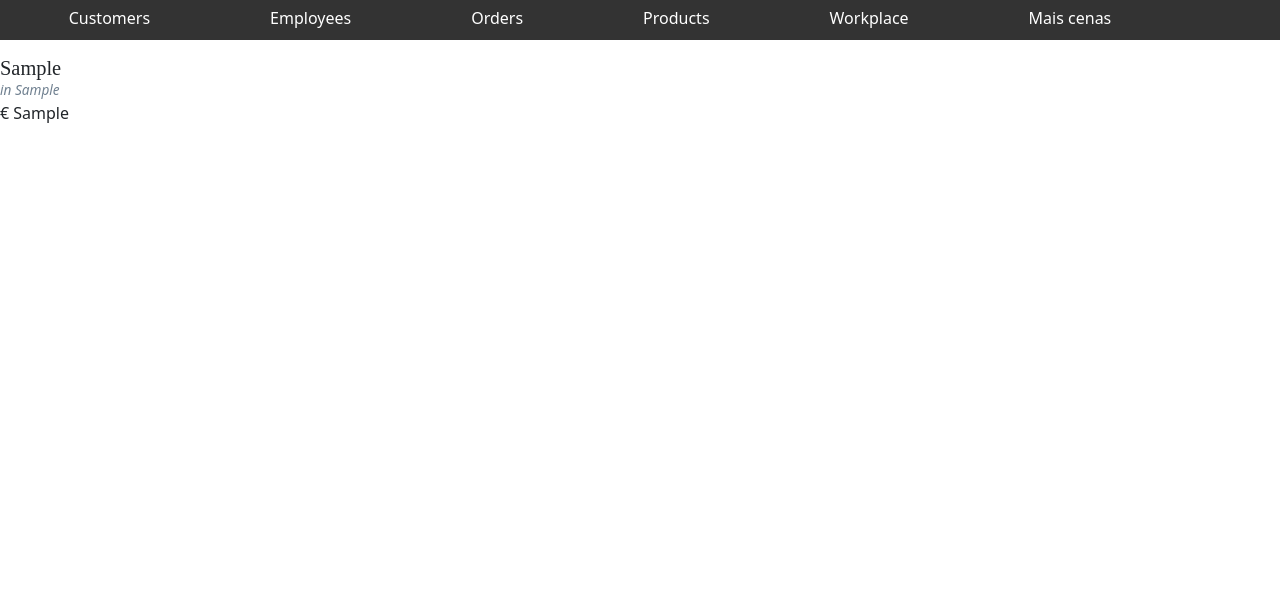
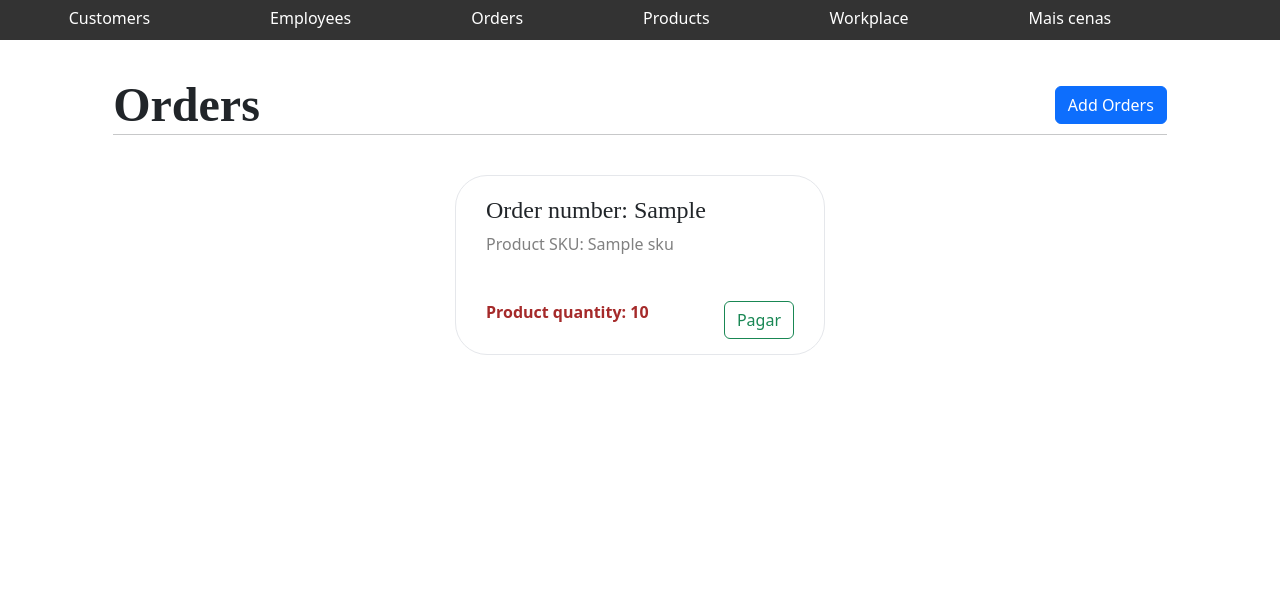
Before and after one commit to joaolscosta/BD-Project, a Flask app: template entrega3/workspace/app/templates/orders/orders_index.html in a window 1280 px wide. Shown: the top 615 px of the page. Run offline with Flask 3, Linux system fonts and the light colour scheme; the template is opened without the code that fills it: most values are stand-ins (such as "Sample title", 1, 10 or a date in 2020); some libraries are stand-ins or nearby versions.

Commit message:
orders page

```diff
--- a/entrega3/workspace/app/app.py
+++ b/entrega3/workspace/app/app.py
@@ -80,11 +80,11 @@ def orders_index():
 
     with pool.connection() as conn:
         with conn.cursor(row_factory=namedtuple_row) as cur:
-            orders = cur.execute(
+            contains = cur.execute(
                 """
-                SELECT cust_no, name, email
-                FROM customer
-                ORDER BY cust_no DESC;
+                SELECT order_no, sku, qty
+                FROM contains
+                ORDER BY order_no ;
                 """,
                 {},
             ).fetchall()
@@ -95,9 +95,9 @@ def orders_index():
         request.accept_mimetypes["application/json"]
         and not request.accept_mimetypes["text/html"]
     ):
-        return jsonify(orders)
+        return jsonify(contains)
 
-    return render_template("orders/orders_index.html", orders=orders)
+    return render_template("orders/orders_index.html", contains=contains)
 
 
 @app.route("/employee_index.html", methods=("GET",))
@@ -166,22 +166,6 @@ def product_detail(sku):
             log.debug(f"Found {cur.rowcount} rows.")
 
     return render_template("products/product.html", product=product)
-
-@app.route("/workplaces.html", methods=("GET",))
-def workplaces():
-    with pool.connection() as conn:
-        with conn.cursor(row_factory=namedtuple_row) as cur:
-            workplaces = cur.execute(
-                """
-                SELECT *
-                FROM workplace
-                """,
-                {},
-            ).fetchall()
-            log.debug(f"Found {cur.rowcount} rows.")
-
-    return render_template("workplaces/index.html", workplaces=workplaces)
-
 
 # @app.route("/accounts/<account_number>/update", methods=("GET", "POST"))
 # def account_update(account_number):
--- a/entrega3/workspace/app/templates/orders/orders_index.html
+++ b/entrega3/workspace/app/templates/orders/orders_index.html
@@ -1,15 +1,117 @@
-{% extends 'base/page.html' %} {% block header %}
+{% extends 'base/page.html' %}
+
+{% block header %}
 <h1>{% block title %}Orders{% endblock %}</h1>
-{% endblock %} {% block content %} {% for order in orders %}
-<article class="post"> <!-- class = post? -->
-  <header>
-    <div>
-      <h1>{{ orders['order_no'] }}</h1>
-      <div class="about">in {{ orders['cust_no'] }}</div>
+{% endblock %}
+
+{% block content %}
+<style>
+  .bodyyy {
+    width: 87%;
+    margin: 0 auto;
+  }
+  .orders-list {
+    margin: 20px 10px;
+    display: flex;
+    flex-direction: row;
+    flex-wrap: wrap;
+    justify-content: center;
+  }
+
+  .order {
+    display: flex;
+    border-style: solid;
+    border-width: 1px;
+    border-radius: 2rem;
+    flex-direction: column;
+    align-items: left;
+    justify-content: space-around;
+    width: 370px;
+    margin: 20px 20px;
+    padding: 20px 30px;
+    height: 180px;
+  }
+
+  .o-number {
+    font-size: 1.5rem;
+  }
+
+  .f-number {
+    height: 25%;
+  }
+
+  .o-sku {
+    font-size: 1rem;
+    color: grey;
+  }
+
+  .f-sku {
+    margin: 8px 0px 12px 0px;
+    height: 100%;
+    overflow: scroll;
+  }
+
+  .o-qty {
+    font-size: 1rem;
+    font-weight: bold;
+    padding-bottom: 15px;
+    color: brown;
+  }
+
+  .f-footer {
+    height: 20%;
+    display: flex;
+    flex-direction: row;
+    justify-content: space-between;
+    align-items: center;
+  }
+
+  .title-bar {
+    display: flex;
+    flex-direction: row;
+    justify-content: space-between;
+    align-items: center;
+    margin: 20px 30px 0px 30px;
+  }
+
+  .title-bar h1 {
+    font-size: 3rem;
+    font-weight: bold;
+  }
+
+  .headeruwu {
+    margin: 0px 30px 0px 30px;
+  }
+
+
+
+</style>
+
+<div class="bodyyy">
+  <div class="title-bar">
+    <h1>Orders</h1>
+    <a class="btn btn-primary" href="#AddOrders">Add Orders</a>
+  </div>
+  <hr class="headeruwu">
+  <div class="orders-list">
+    {% for order in contains %}
+    <div class="order">
+      <div class="f-number">
+        <h2 class="o-number"> Order number: {{ order['order_no'] }}</h2>
+      </div>
+      <div class="f-sku">
+        <p class="o-sku">Product SKU: {{ order['sku'] }}</p>
+      </div>
+      <div class="f-footer">
+        <p class="o-qty">Product quantity: {{ order['qty'] }}</p>
+        <a class="btn btn-outline-success" href="#Pay">Pagar</a>
+        <!--falta a mensgaem de pago em vez do botao para pagar-->
+      </div>
     </div>
-  </header>
-  <p class="body">€ {{ orders['cust_no'] }}</p>
-</article>
-{% if not loop.last %}
-<hr />
-{% endif %} {% endfor %} {% endblock %}
+    {% if not loop.last %}
+    <hr />
+    {% endif %}
+    {% endfor %}
+  </div>
+</div>
+{% endblock %}
```
